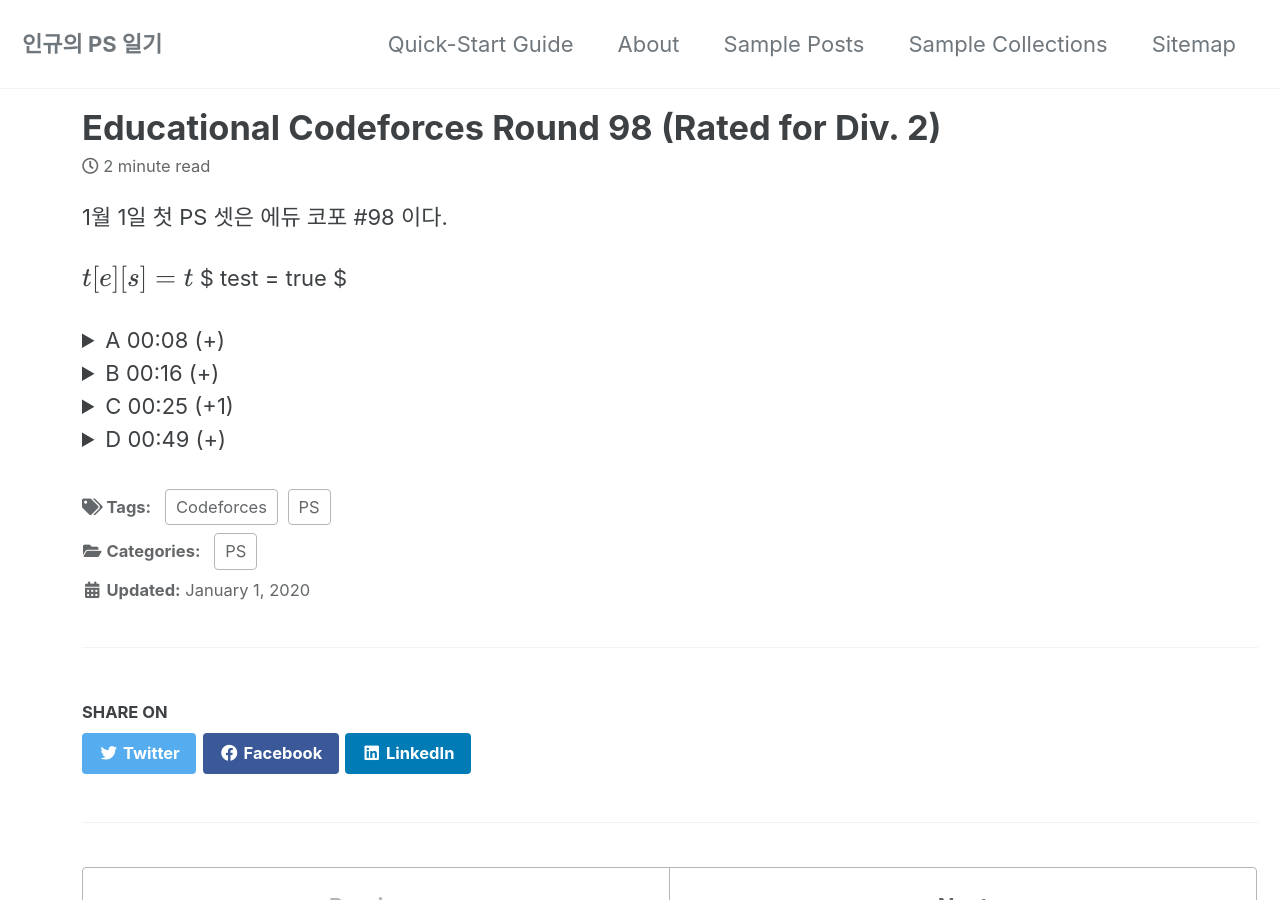
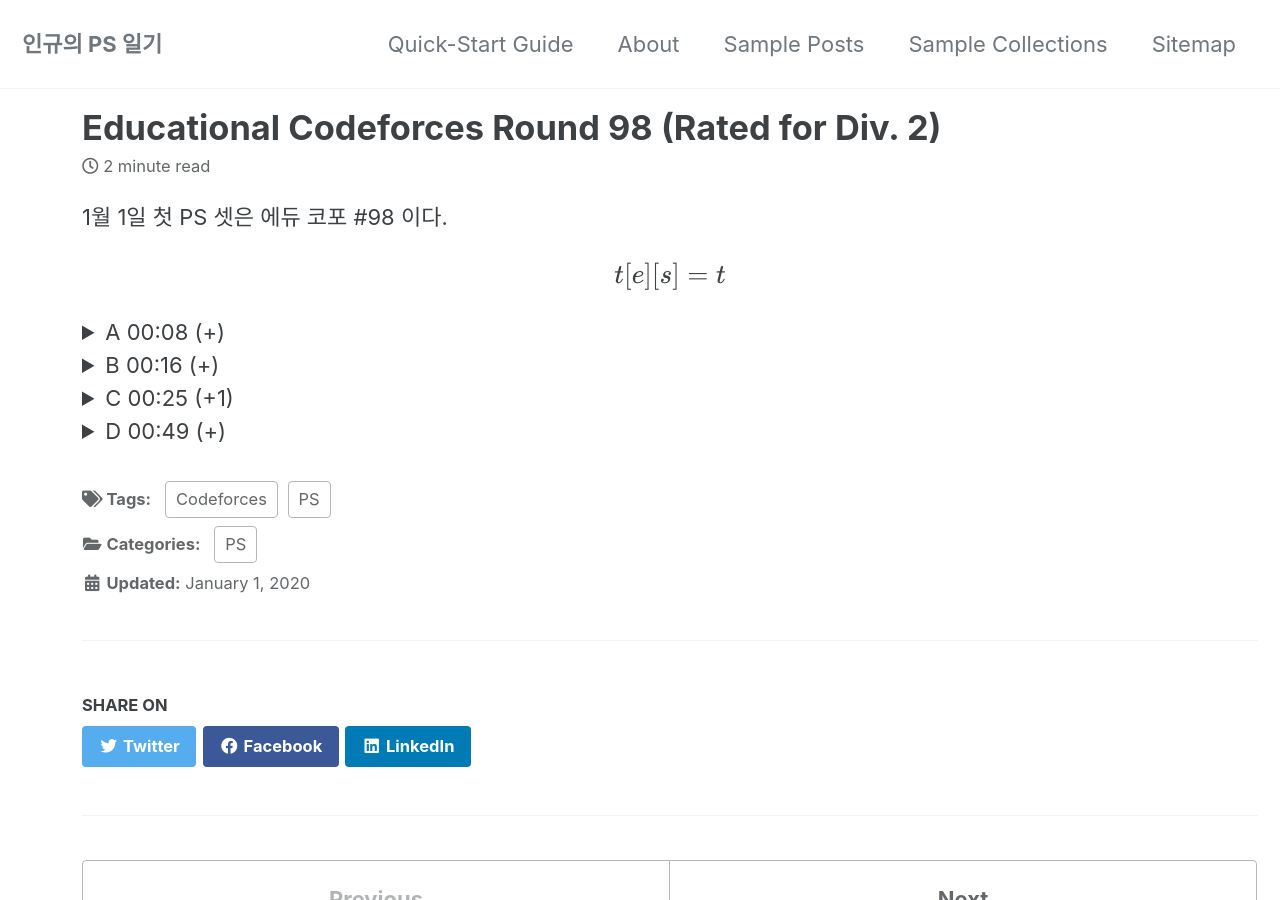
Before and after one commit to ingyu1008/previous-blog, a Jekyll site: the page built from _posts/2020-01-01-001.md, in a window 1280 px wide and 900 px high. Built offline with Jekyll 4.4.1, drawn with Linux system fonts in a browser that asks for light colours; cached includes are drawn as plain includes; formulas are drawn with MathJax 3.

Commit message:
mathjax test

```diff
--- a/_posts/2020-01-01-001.md
+++ b/_posts/2020-01-01-001.md
@@ -16,14 +16,12 @@ src="https://cdn.mathjax.org/mathjax/latest/MathJax.js?config=TeX-AMS_HTML">
 1월 1일 첫 PS 셋은 에듀 코포 #98 이다.
 
 $$ t[e][s] = t $$
-$ test = true $
 
 <details>
 <summary>A 00:08 (+)</summary>
 <h2>
     A. Robot Program
 </h2>
-<div markdown="1">
 <p>
     두 경우로 나누어 생각하면 된다.
     <ul>
@@ -31,7 +29,6 @@ $ test = true $
         <li> $$x ≠ y$$ 인 경우 <br> $$x, y$$ 를 번갈아가면서 증가시킴, 이후 하나 변화, 가만히 있기 반복 => $$2 \mul max( x, y ) - 1$$ 번</li>
     </ul>
 </p>
-</div>
 
 <div markdown="1">
 
```
